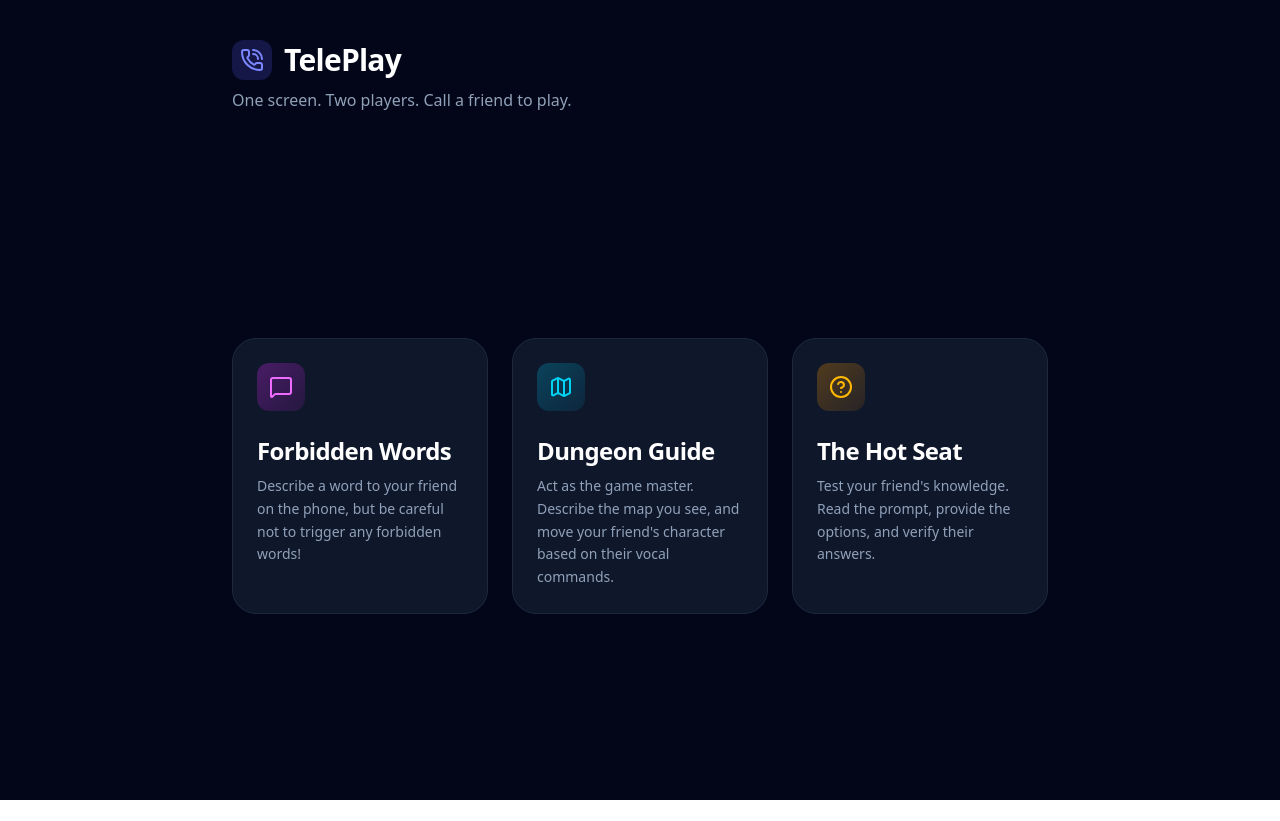
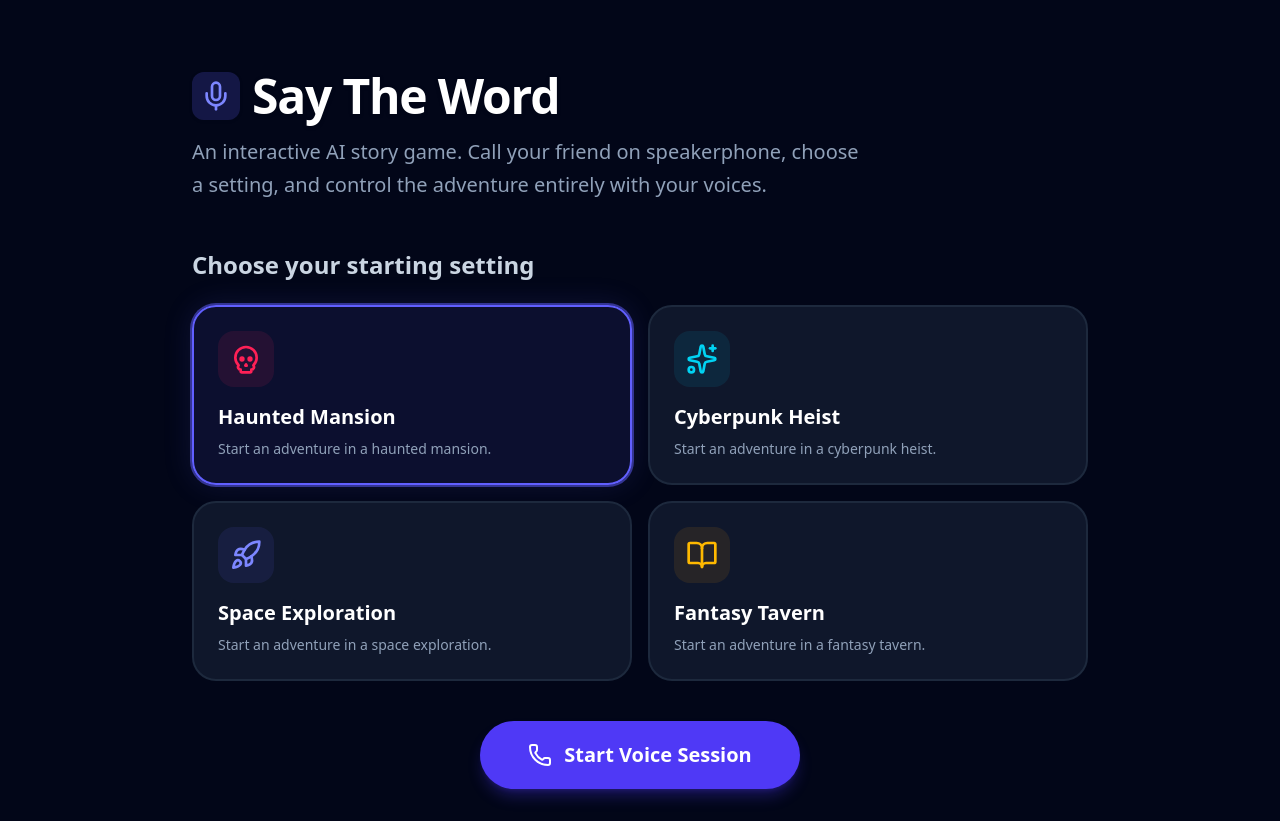
Before and after one commit to Umbra-Atelier/PlayOverCall, a React (Vite) app: page / in a window 1280 px wide. Before the commit the page ends 800 px from the top, so only its background shows below. Built offline with nearby package versions, Linux system fonts and the light colour scheme.

Commit message:
feat: transform into interactive AI voice adventure
- Rename project to "Say The Word"
- Implement WebSocket server for Gemini Live API
- Add audio stream handling for voice interactions
- Update project dependencies for real-time streaming

```diff
--- a/metadata.json
+++ b/metadata.json
@@ -1,6 +1,6 @@
 {
-  "name": "TelePlay",
-  "description": "A collection of asymmetric two-player co-op games designed to be played over a phone call, where only one person can see the screen.",
-  "requestFramePermissions": [],
+  "name": "Say The Word",
+  "description": "An interactive AI voice adventure. Put your friend on speakerphone, choose a setting, and use your voices to guide the narrator through a unique AI-generated story.",
+  "requestFramePermissions": ["microphone"],
   "majorCapabilities": ["MAJOR_CAPABILITY_SERVER_SIDE_GEMINI_API"]
 }
--- /dev/null
+++ b/server.ts
@@ -0,0 +1,114 @@
+import express from "express";
+import { createServer } from "http";
+import { WebSocketServer } from "ws";
+import path from "path";
+import { GoogleGenAI, LiveServerMessage, Modality } from "@google/genai";
+import dotenv from "dotenv";
+
+dotenv.config();
+
+async function startServer() {
+  const app = express();
+  const PORT = 3000;
+
+  const server = createServer(app);
+  const wss = new WebSocketServer({ noServer: true });
+
+  server.on("upgrade", (request, socket, head) => {
+    if (request.url?.startsWith("/live")) {
+      wss.handleUpgrade(request, socket, head, (ws) => {
+        wss.emit("connection", ws, request);
+      });
+    }
+  });
+
+  const ai = new GoogleGenAI({
+    apiKey: process.env.GEMINI_API_KEY,
+    httpOptions: {
+      headers: {
+        "User-Agent": "aistudio-build",
+      },
+    },
+  });
+
+  wss.on("connection", (clientWs) => {
+    let session: any = null;
+
+    clientWs.on("message", async (data) => {
+      try {
+        const msg = JSON.parse(data.toString());
+
+        if (msg.type === "start") {
+          const setting = msg.setting || "Mystery Adventure";
+
+          session = await ai.live.connect({
+            model: "gemini-3.1-flash-live-preview",
+            config: {
+              responseModalities: [Modality.AUDIO],
+              speechConfig: {
+                voiceConfig: { prebuiltVoiceConfig: { voiceName: "Zephyr" } },
+              },
+              systemInstruction: `You are an interactive AI storyteller for a 2-player voice game. The players are on a phone call together. You will guide them through a story based on the setting they chose: ${setting}. Describe the environment creatively, present a situation, and give them a couple of options of what to do (or allow them to come up with their own). Pause and wait for them to speak. Keep your turns brief and atmospheric. Always end your turn by asking what they want to do. If you hear them talking to each other, wait for them to make a final decision before continuing.`,
+            },
+            callbacks: {
+              onmessage: (serverMsg: LiveServerMessage) => {
+                const audio = serverMsg.serverContent?.modelTurn?.parts?.[0]?.inlineData?.data;
+                if (audio) {
+                  clientWs.send(JSON.stringify({ type: "audio", audio }));
+                }
+                if (serverMsg.serverContent?.interrupted) {
+                  clientWs.send(JSON.stringify({ type: "interrupted" }));
+                }
+              },
+            },
+          });
+
+          // Kick off the story
+          session.sendRealtimeInput({
+            text: `We are ready to start. The setting is: ${setting}. Give us the opening hook and ask what we do.`,
+          });
+        } else if (msg.type === "audio" && session) {
+           session.sendRealtimeInput({
+             audio: { data: msg.audio, mimeType: "audio/pcm;rate=16000" },
+           });
+        }
+      } catch (err) {
+        console.error("Error handling message", err);
+      }
+    });
+
+    clientWs.on("close", () => {
+      // Cleanup session if needed (the SDK currently auto-cleans on disconnect, but we can call close if available)
+      if (session && typeof session.close === 'function') {
+         session.close();
+      }
+    });
+  });
+
+  // API Route for health check
+  app.get("/api/health", (req, res) => {
+    res.json({ status: "ok" });
+  });
+
+  // Vite middleware for development
+  if (process.env.NODE_ENV !== "production") {
+    const { createServer: createViteServer } = await import("vite");
+    const vite = await createViteServer({
+      server: { middlewareMode: true },
+      appType: "spa",
+    });
+    app.use(vite.middlewares);
+  } else {
+    const distPath = path.join(process.cwd(), "dist");
+    app.use(express.static(distPath));
+    app.get("*", (req, res) => {
+      res.sendFile(path.join(distPath, "index.html"));
+    });
+  }
+
+  server.listen(PORT, "0.0.0.0", () => {
+    console.log(`Server running on http://localhost:${PORT}`);
+  });
+}
+
+startServer();
--- a/src/App.tsx
+++ b/src/App.tsx
@@ -1,89 +1,215 @@
-/**
- * @license
- * SPDX-License-Identifier: Apache-2.0
- */
-import React, { useState } from 'react';
-import { PhoneCall, MessageSquare, Map, HelpCircle } from 'lucide-react';
-import { GameType } from './types';
-import ForbiddenWords from './games/ForbiddenWords';
-import DungeonGuide from './games/DungeonGuide';
-import TriviaHost from './games/TriviaHost';
+import React, { useState, useEffect, useRef } from 'react';
+import { Mic, Play, Settings2, Sparkles, BookOpen, Skull, Rocket, AlertCircle, Phone } from 'lucide-react';
+
+const SETTINGS = [
+  { id: 'haunted', title: 'Haunted Mansion', icon: Skull, color: 'text-rose-500', bg: 'bg-rose-500/10' },
+  { id: 'cyberpunk', title: 'Cyberpunk Heist', icon: Sparkles, color: 'text-cyan-400', bg: 'bg-cyan-500/10' },
+  { id: 'space', title: 'Space Exploration', icon: Rocket, color: 'text-indigo-400', bg: 'bg-indigo-500/10' },
+  { id: 'fantasy', title: 'Fantasy Tavern', icon: BookOpen, color: 'text-amber-400', bg: 'bg-amber-500/10' },
+];
 
 export default function App() {
-  const [activeGame, setActiveGame] = useState<GameType>('menu');
+  const [gameState, setGameState] = useState<'menu' | 'playing'>('menu');
+  const [selectedSetting, setSelectedSetting] = useState(SETTINGS[0]);
+  const [error, setError] = useState<string | null>(null);
+  const [isConnected, setIsConnected] = useState(false);
 
-  if (activeGame === 'forbidden-words') {
-    return <ForbiddenWords onBack={() => setActiveGame('menu')} />;
-  }
+  // Refs to avoid stale closures
+  const wsRef = useRef<WebSocket | null>(null);
+  const inputAudioCtxRef = useRef<AudioContext | null>(null);
+  const outputAudioCtxRef = useRef<AudioContext | null>(null);
+  const streamRef = useRef<MediaStream | null>(null);
+  const nextStartTimeRef = useRef(0);
 
-  if (activeGame === 'dungeon-guide') {
-    return <DungeonGuide onBack={() => setActiveGame('menu')} />;
-  }
+  const startGame = async () => {
+    setError(null);
+    try {
+      const stream = await navigator.mediaDevices.getUserMedia({ audio: true });
+      streamRef.current = stream;
 
-  if (activeGame === 'trivia-host') {
-    return <TriviaHost onBack={() => setActiveGame('menu')} />;
-  }
+      const protocol = location.protocol === 'https:' ? 'wss:' : 'ws:';
+      const wsUrl = `${protocol}//${location.host}/live`;
+      const ws = new WebSocket(wsUrl);
+      wsRef.current = ws;
+
+      const inputAudioCtx = new (window.AudioContext || (window as any).webkitAudioContext)({ sampleRate: 16000 });
+      inputAudioCtxRef.current = inputAudioCtx;
+
+      const outputAudioCtx = new (window.AudioContext || (window as any).webkitAudioContext)({ sampleRate: 24000 });
+      outputAudioCtxRef.current = outputAudioCtx;
+
+      const source = inputAudioCtx.createMediaStreamSource(stream);
+      const processor = inputAudioCtx.createScriptProcessor(4096, 1, 1);
+      source.connect(processor);
+      processor.connect(inputAudioCtx.destination);
+
+      processor.onaudioprocess = (e) => {
+        if (!ws || ws.readyState !== WebSocket.OPEN) return;
+        const base64 = pcmToBase64(e.inputBuffer.getChannelData(0));
+        ws.send(JSON.stringify({ type: 'audio', audio: base64 }));
+      };
+
+      ws.onopen = () => {
+        setIsConnected(true);
+        ws.send(JSON.stringify({ type: 'start', setting: selectedSetting.title }));
+      };
+
+      ws.onmessage = (event) => {
+        try {
+          const msg = JSON.parse(event.data);
+          if (msg.type === 'audio' && msg.audio) {
+             playAudioChunk(outputAudioCtx, msg.audio);
+          } else if (msg.type === 'interrupted') {
+             // If model is interrupted, clear queued playback
+             nextStartTimeRef.current = outputAudioCtx.currentTime;
+          }
+        } catch (e) {
+          console.error("Failed parsing WS message", e);
+        }
+      };
+
+      ws.onclose = () => {
+        setIsConnected(false);
+      };
+
+      setGameState('playing');
+    } catch (err: any) {
+      setError("Microphone access denied or error: " + err.message);
+    }
+  };
+
+  const pcmToBase64 = (float32Array: Float32Array) => {
+    const buffer = new ArrayBuffer(float32Array.length * 2);
+    const view = new DataView(buffer);
+    for (let i = 0; i < float32Array.length; i++) {
+      let s = Math.max(-1, Math.min(1, float32Array[i]));
+      view.setInt16(i * 2, s < 0 ? s * 0x8000 : s * 0x7FFF, true);
+    }
+    let binary = '';
+    const bytes = new Uint8Array(buffer);
+    for (let i = 0; i < bytes.byteLength; i += 1024) {
+      binary += String.fromCharCode.apply(null, Array.from(bytes.subarray(i, i + 1024)));
+    }
+    return btoa(binary);
+  };
+
+  const playAudioChunk = (ctx: AudioContext, base64: string) => {
+    const binary = atob(base64);
+    const buffer = new Float32Array(binary.length / 2);
+    const dataView = new DataView(new ArrayBuffer(binary.length));
+
+    for (let i = 0; i < binary.length; i++) {
+        dataView.setUint8(i, binary.charCodeAt(i));
+    }
+    for (let i = 0; i < buffer.length; i++) {
+        buffer[i] = dataView.getInt16(i * 2, true) / 32768;
+    }
+
+    const audioBuffer = ctx.createBuffer(1, buffer.length, 24000);
+    audioBuffer.getChannelData(0).set(buffer);
+
+    const source = ctx.createBufferSource();
+    source.buffer = audioBuffer;
+    source.connect(ctx.destination);
+
+    if (nextStartTimeRef.current < ctx.currentTime) {
+       nextStartTimeRef.current = ctx.currentTime + 0.1;
+    }
+    source.start(nextStartTimeRef.current);
+    nextStartTimeRef.current += audioBuffer.duration;
+  };
+
+  const stopGame = () => {
+    if (wsRef.current) wsRef.current.close();
+    if (inputAudioCtxRef.current) inputAudioCtxRef.current.close();
+    if (outputAudioCtxRef.current) outputAudioCtxRef.current.close();
+    if (streamRef.current) streamRef.current.getTracks().forEach((track) => track.stop());
+    setGameState('menu');
+  };
 
   return (
-    <div className="min-h-screen bg-slate-950 text-slate-100 flex flex-col font-sans">
-      {/* Header */}
-      <header className="p-6 md:p-10 max-w-4xl w-full mx-auto flex items-center justify-between">
-        <div>
-          <div className="flex items-center gap-3 mb-2">
-            <div className="bg-indigo-500/20 p-2 rounded-xl text-indigo-400">
-              <PhoneCall className="w-6 h-6" />
+    <div className="min-h-screen bg-slate-950 text-slate-100 flex flex-col font-sans p-4 md:p-8">
+      {gameState === 'menu' ? (
+        <div className="max-w-4xl mx-auto w-full pt-10">
+          <header className="mb-12">
+            <h1 className="text-4xl md:text-5xl font-black mb-4 tracking-tight drop-shadow-sm flex items-center gap-3 text-white">
+              <span className="bg-indigo-500/20 p-2 rounded-xl text-indigo-400">
+                 <Mic className="w-8 h-8" />
+              </span>
+              Say The Word
+            </h1>
+            <p className="text-xl text-slate-400 leading-relaxed max-w-2xl">
+              An interactive AI story game. Call your friend on speakerphone, choose a setting, and control the adventure entirely with your voices.
+            </p>
+          </header>
+
+          <h2 className="text-2xl font-bold mb-6 text-slate-300">Choose your starting setting</h2>
+          <div className="grid grid-cols-1 sm:grid-cols-2 gap-4 mb-10">
+            {SETTINGS.map((setting) => (
+              <button
+                key={setting.id}
+                onClick={() => setSelectedSetting(setting)}
+                className={`flex flex-col items-start p-6 rounded-3xl border-2 transition-all text-left ${
+                  selectedSetting.id === setting.id
+                    ? 'border-indigo-500 bg-indigo-500/10 shadow-[0_0_30px_rgba(99,102,241,0.15)] ring-2 ring-indigo-500/50'
+                    : 'border-slate-800 bg-slate-900 hover:bg-slate-800 hover:border-slate-700'
+                }`}
+              >
+                <div className={`${setting.bg} ${setting.color} p-3 rounded-2xl mb-4`}>
+                  <setting.icon className="w-8 h-8" />
+                </div>
+                <h3 className="text-xl font-bold text-white mb-2">{setting.title}</h3>
+                <p className="text-slate-400 text-sm">Start an adventure in a {setting.title.toLowerCase()}.</p>
+              </button>
+            ))}
+          </div>
+
+          {error && (
+            <div className="bg-rose-500/10 border border-rose-500/30 text-rose-400 p-4 rounded-2xl flex items-center gap-3 w-full text-left mb-6">
+              <AlertCircle className="w-6 h-6 flex-shrink-0" />
+              <p>{error}</p>
             </div>
-            <h1 className="text-3xl font-black tracking-tight text-white">TelePlay</h1>
+          )}
+
+          <div className="flex justify-center">
+            <button
+              onClick={startGame}
+              className="flex items-center gap-3 bg-indigo-600 hover:bg-indigo-500 text-white px-12 py-5 rounded-full font-bold text-xl transition-all hover:-translate-y-1 active:translate-y-0 shadow-lg shadow-indigo-600/30"
+            >
+              <Phone className="w-6 h-6" /> Start Voice Session
+            </button>
           </div>
-          <p className="text-slate-400">One screen. Two players. Call a friend to play.</p>
         </div>
-      </header>
+      ) : (
+        <div className="max-w-2xl mx-auto w-full flex-1 flex flex-col items-center justify-center text-center animate-in fade-in duration-1000">
+           <div className={`relative w-48 h-48 rounded-full border border-slate-800 bg-slate-900 flex items-center justify-center mb-8 transition-all duration-500 ${isConnected ? 'shadow-[0_0_60px_rgba(99,102,241,0.2)] border-indigo-500/50' : ''}`}>
+              <Mic className={`w-16 h-16 transition-colors duration-500 ${isConnected ? 'text-indigo-400' : 'text-slate-600'}`} />
 
-      {/* Main Content */}
-      <main className="flex-1 w-full max-w-4xl mx-auto p-6 md:p-10 flex flex-col justify-center">
-        <div className="grid grid-cols-1 md:grid-cols-3 gap-6">
+              {isConnected && (
+                <>
+                  <div className="absolute inset-0 rounded-full border border-indigo-500/30 animate-[ping_2s_cubic-bezier(0,0,0.2,1)_infinite]" />
+                  <div className="absolute inset-0 rounded-full border border-indigo-500/20 animate-[ping_3s_cubic-bezier(0,0,0.2,1)_infinite_1s]" />
+                </>
+              )}
+           </div>
 
-          <button
-             onClick={() => setActiveGame('forbidden-words')}
-             className="group relative flex flex-col bg-slate-900 border border-slate-800 rounded-3xl p-6 text-left hover:border-fuchsia-500/50 hover:bg-slate-800/80 transition-all active:scale-[0.98]"
-          >
-            <div className="bg-fuchsia-500/10 text-fuchsia-400 w-12 h-12 rounded-xl flex items-center justify-center mb-6 bg-gradient-to-br from-fuchsia-500/20 to-transparent">
-              <MessageSquare className="w-6 h-6" />
-            </div>
-            <h2 className="text-2xl font-bold tracking-tight text-white mb-2">Forbidden Words</h2>
-            <p className="text-slate-400 text-sm leading-relaxed flex-1">
-              Describe a word to your friend on the phone, but be careful not to trigger any forbidden words!
-            </p>
-          </button>
+           <h2 className="text-3xl font-black text-white mb-2 tracking-tight">
+             {isConnected ? `Exploring: ${selectedSetting.title}` : 'Connecting...'}
+           </h2>
+           <p className="text-slate-400 mb-12">
+             {isConnected
+               ? "Put your friend on speakerphone. Listen to the storyteller and reply with your voice."
+               : "Establishing telepathic link to the storyteller..."}
+           </p>
 
-          <button
-             onClick={() => setActiveGame('dungeon-guide')}
-             className="group relative flex flex-col bg-slate-900 border border-slate-800 rounded-3xl p-6 text-left hover:border-cyan-500/50 hover:bg-slate-800/80 transition-all active:scale-[0.98]"
-          >
-            <div className="bg-cyan-500/10 text-cyan-400 w-12 h-12 rounded-xl flex items-center justify-center mb-6 bg-gradient-to-br from-cyan-500/20 to-transparent">
-              <Map className="w-6 h-6" />
-            </div>
-            <h2 className="text-2xl font-bold tracking-tight text-white mb-2">Dungeon Guide</h2>
-            <p className="text-slate-400 text-sm leading-relaxed flex-1">
-              Act as the game master. Describe the map you see, and move your friend's character based on their vocal commands.
-            </p>
-          </button>
-
-          <button
-             onClick={() => setActiveGame('trivia-host')}
-             className="group relative flex flex-col bg-slate-900 border border-slate-800 rounded-3xl p-6 text-left hover:border-amber-500/50 hover:bg-slate-800/80 transition-all active:scale-[0.98]"
-          >
-            <div className="bg-amber-500/10 text-amber-400 w-12 h-12 rounded-xl flex items-center justify-center mb-6 bg-gradient-to-br from-amber-500/20 to-transparent">
-              <HelpCircle className="w-6 h-6" />
-            </div>
-            <h2 className="text-2xl font-bold tracking-tight text-white mb-2">The Hot Seat</h2>
-            <p className="text-slate-400 text-sm leading-relaxed flex-1">
-              Test your friend's knowledge. Read the prompt, provide the options, and verify their answers.
-            </p>
-          </button>
-
+           <button
+             onClick={stopGame}
+             className="px-8 py-4 rounded-full border-2 border-slate-800 text-slate-300 hover:bg-rose-500/10 hover:text-rose-400 hover:border-rose-500/50 transition-colors font-bold tracking-wide"
+           >
+             End Adventure
+           </button>
         </div>
-      </main>
+      )}
     </div>
   );
 }
```
Also changed, not shown: package.json (+10 -8 lines), 1 other file (tests, documents, lock files or other folders).
